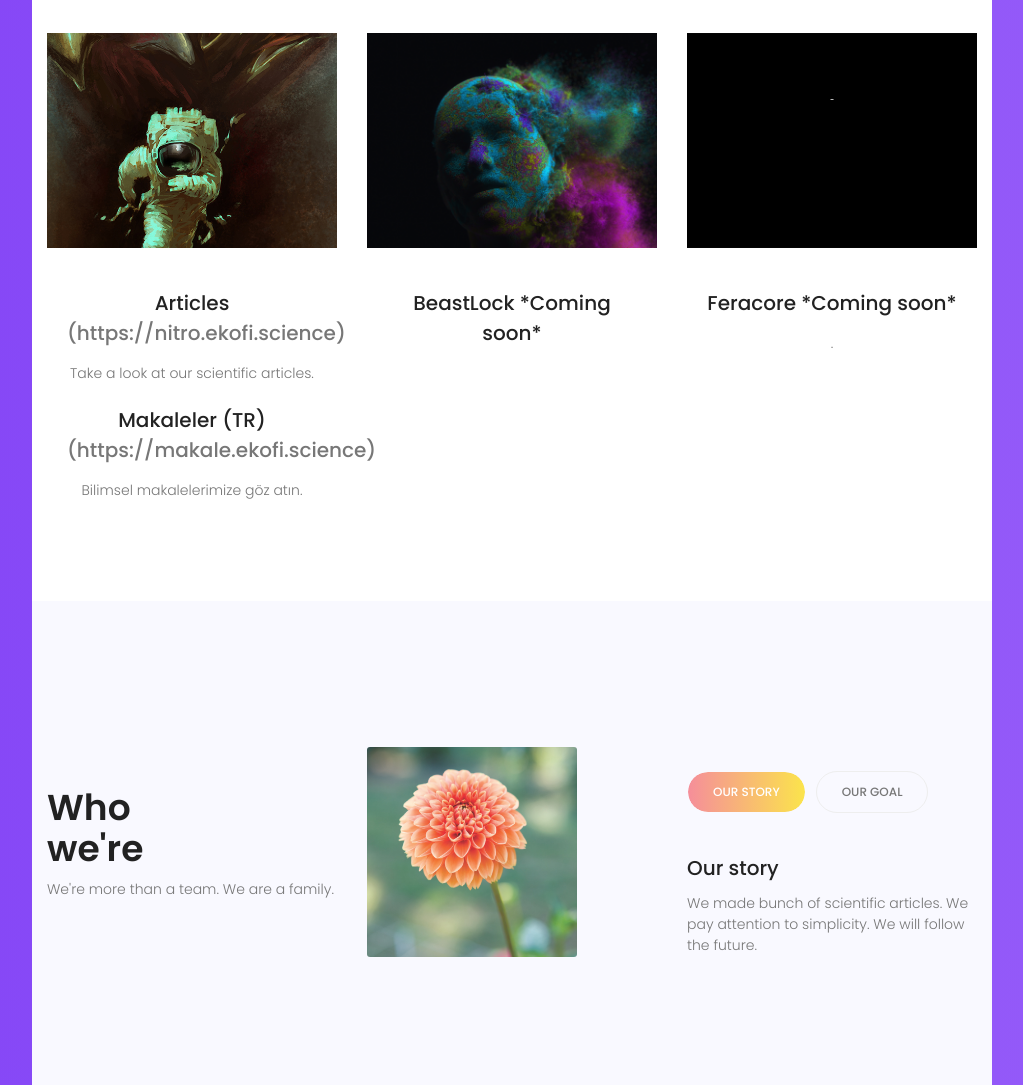
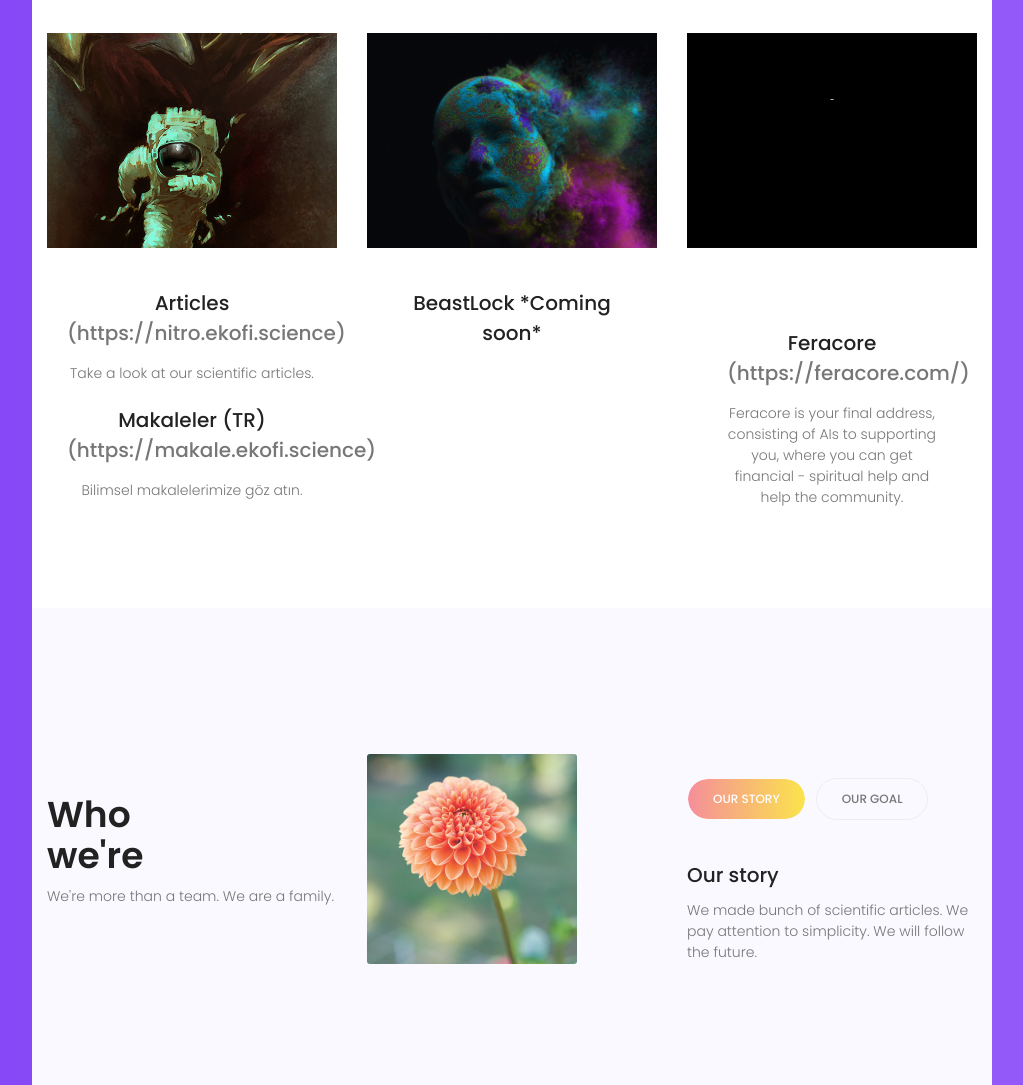
Before and after one commit to ekofi/ekofimain.github.io, a plain HTML site: page index.html in a window 1280 px wide. Shown: the part 763-1848 px from the top of the page, without its empty margins (128-1151 px from the left). Drawn offline with nearby package versions, Linux system fonts and the light colour scheme.

Commit message:
Update index.html

```diff
--- a/index.html
+++ b/index.html
@@ -96,9 +96,10 @@
 							<div class="single-blog">
 								<div class="thumb" style="background: url(img/ea.gif);"></div>
 								<div class="desc text-center">
-									<h4>Feracore *Coming soon*</h4>
-									<p>.</p>
-									<br>
+									<div class="desc text-center">
+									<h4>Feracore <a href="https://feracore.com/">(https://feracore.com/)</a></h4>
+									<p>Feracore is your final address, consisting of AIs to supporting you, where you can get financial - spiritual help and help the community.</p>
+								</div>
 								</div>
 							</div>
 						</div>
```
